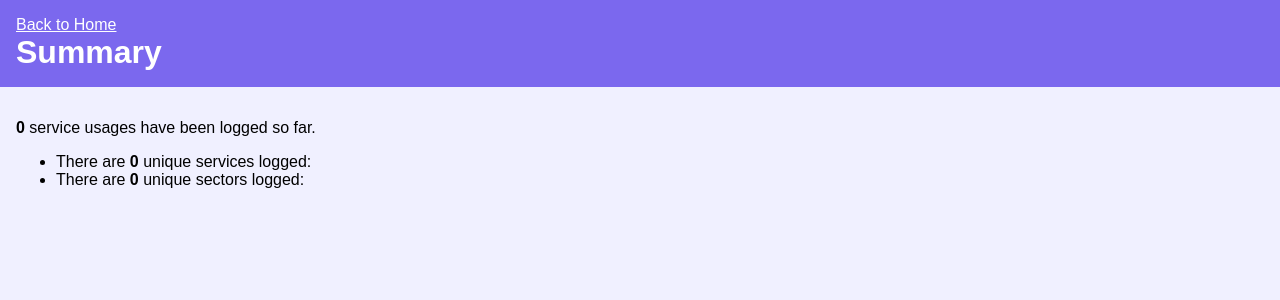
After one commit to william-summerrise/business-intelligence-app, a Flask app: template templates/summary.html in a window 1280 px wide. The commit adds this page. Shown: the top 300 px of the page. Run offline with Flask 3, Linux system fonts and the light colour scheme; the template is opened without the code that fills it, so the values that code supplies are empty.

Commit message:
summary page

```diff
--- a/app.py
+++ b/app.py
@@ -48,3 +48,18 @@ def services_api():
     resp = app.make_response(json.dumps(output, separators=(',', ':')))
     resp.mimetype = 'text/json'
     return resp
+
+@app.route('/summary')
+def summary():
+    data = []
+    with open('log/service-data.csv', 'r') as f:
+        reader = csv.reader(f)
+        for row in reader:
+            data.append({
+                'name': row[0],
+                'service': row[1],
+                'sector': row[2],
+                'date': row[3]
+            })
+
+    return render_template('summary.html', data=data)
--- a/templates/index.html
+++ b/templates/index.html
@@ -13,6 +13,7 @@
     <main>
         <ul>
             <li><a href="{{ url_for('log_usage') }}">Log Service Usage</a></li>
+            <li><a href="{{ url_for('summary') }}">Summary</a></li>
         </ul>
     </main>
 </body>
--- /dev/null
+++ b/templates/summary.html
@@ -0,0 +1,36 @@
+<!DOCTYPE html>
+<html lang="en">
+<head>
+    <meta charset="UTF-8">
+    <meta name="viewport" content="width=device-width, initial-scale=1.0">
+    <title>Summary</title>
+    <link rel="stylesheet" type="text/css" href="{{ url_for('static', filename='style.css') }}">
+</head>
+<body>
+    <header>
+        <a href="{{ url_for('home_page') }}">Back to Home</a>
+        <h1>Summary</h1>
+    </header>
+    <main>
+        <p><strong>{{ data|length }}</strong> service usages have been logged so far.</p>
+        <ul>
+            <li>
+                There are <strong>{{ data|map(attribute='service')|unique|list|length }}</strong> unique services logged:
+                <ul>
+                    {% for service in data|map(attribute='service')|unique %}
+                        <li><strong>{{ service }}</strong> with <strong>{{ data|selectattr('service', 'eq', service)|list|length }}</strong> entries</li>
+                    {% endfor %}
+                </ul>
+            </li>
+            <li>
+                There are <strong>{{ data|map(attribute='sector')|unique|list|length }}</strong> unique sectors logged:
+                <ul>
+                    {% for sector in data|map(attribute='sector')|unique %}
+                        <li><strong>{{ sector }}</strong> with <strong>{{ data|selectattr('sector', 'eq', sector)|list|length }}</strong> entries</li>
+                    {% endfor %}
+                </ul>
+            </li>
+        </ul>
+    </main>
+</body>
+</html>
```
